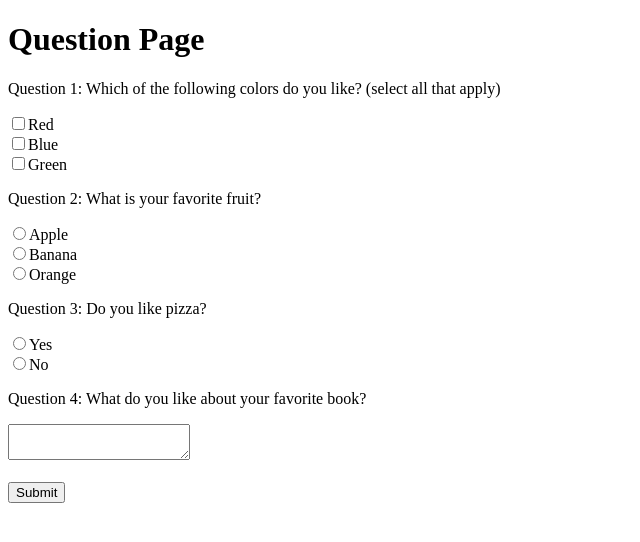
After one commit to KyleParato/Survey_Website, a PHP site: page /keep.php in a window 1280 px wide. The commit adds this page. Shown: the top 542 px of the page, without its empty margins (0-640 px from the left). Run offline with PHP 8.4, Linux system fonts and the light colour scheme.

Commit message:
working on answerOption

```diff
--- /dev/null
+++ b/keep.php
@@ -0,0 +1,49 @@
+<?php
+
+// $surveyID = $_GET['id'];
+// $surveytype = $_GET['type'];
+// echo  $surveyID;
+// echo  $surveytype;
+
+
+// echo "type answer for your question";
+
+?>
+
+
+
+
+<!DOCTYPE html>
+<html>
+<head>
+    <title>Question Page</title>
+</head>
+<body>
+    <h1>Question Page</h1>
+    <form method="post" action="submit_answers.php">
+        <!-- Question 1: Multiple answers -->
+        <p>Question 1: Which of the following colors do you like? (select all that apply)</p>
+        <input type="checkbox" name="question1[]" value="red">Red<br>
+        <input type="checkbox" name="question1[]" value="blue">Blue<br>
+        <input type="checkbox" name="question1[]" value="green">Green<br>
+
+        <!-- Question 2: Multiple choice -->
+        <p>Question 2: What is your favorite fruit?</p>
+        <input type="radio" name="question2" value="apple">Apple<br>
+        <input type="radio" name="question2" value="banana">Banana<br>
+        <input type="radio" name="question2" value="orange">Orange<br>
+
+        <!-- Question 3: Yes/No -->
+        <p>Question 3: Do you like pizza?</p>
+        <input type="radio" name="question3" value="yes">Yes<br>
+        <input type="radio" name="question3" value="no">No<br>
+
+        <!-- Question 4: Essay -->
+        <p>Question 4: What do you like about your favorite book?</p>
+        <textarea name="question4"></textarea><br>
+
+        <br>
+        <input type="submit" value="Submit">
+    </form>
+</body>
+</html>
```
Also changed, not shown: AnswerOption.php (added, +52 -0 lines), Question.php (+36 -2 lines).
